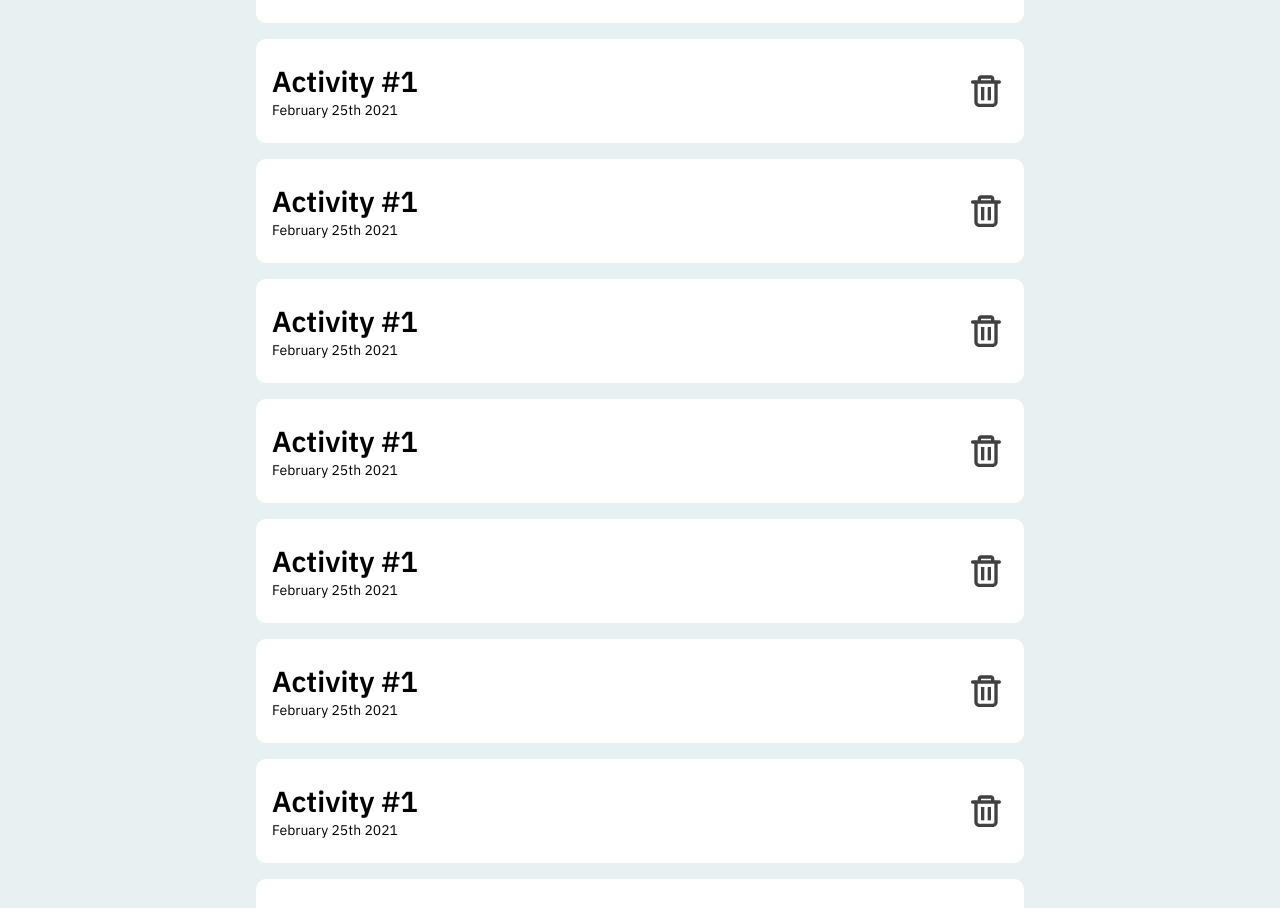
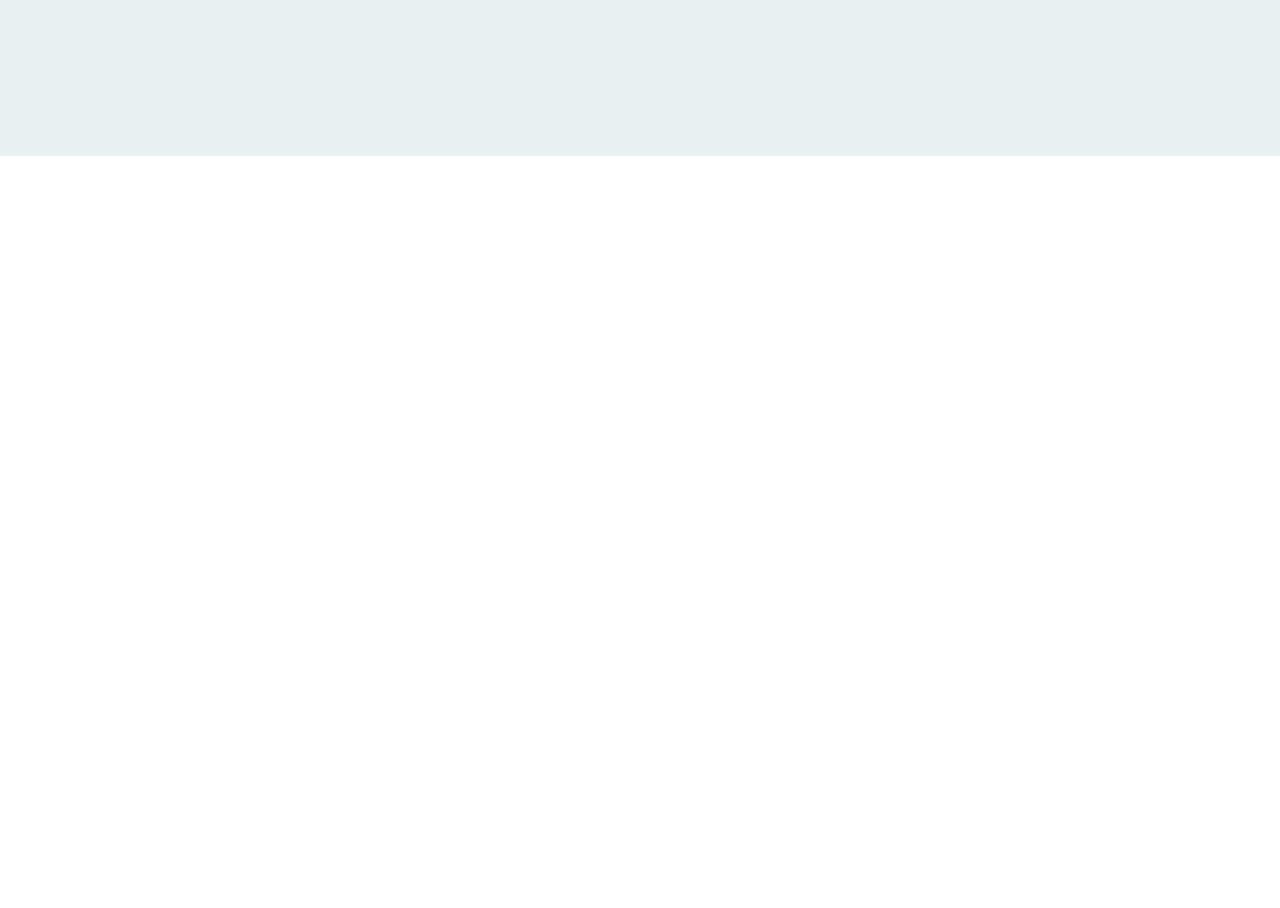
Before and after one commit to vincentsuryakim/todolist, a React (Create React App) app: page / in a window 1280 px wide. Shown: the part 644-1552 px from the top of the page. After the commit the page ends 800 px from the top, so only its background shows below. Built offline with nearby package versions, Linux system fonts and the light colour scheme.

Commit message:
AddTask and DeleteTask function finished

```diff
--- a/src/components/Activity/index.js
+++ b/src/components/Activity/index.js
@@ -3,9 +3,14 @@ import { Style } from './style';
 
 import deletesymbol from './assets/delete.svg';
 
-export const Activity = ({ name, date }) => {
+export const Activity = ({ name, date, index, data, setData }) => {
+
+    const deleteData = () => {
+        setData(data.filter((item) => data.indexOf(item) != index))
+    }
+
     return (
-        <Style titlelength={name.length}>
+        <Style>
             <div className="information">
                 <div className="information-wrapper">
                     <h4>{name}</h4>
@@ -13,7 +18,7 @@ export const Activity = ({ name, date }) => {
                 </div>
             </div>
             <div className="delete">
-                <img src={deletesymbol} />
+                <img src={deletesymbol} onClick={(e) => deleteData()}/>
             </div>
         </Style>
     )
--- a/src/pages/landing/index.js
+++ b/src/pages/landing/index.js
@@ -5,7 +5,22 @@ import ReactSlider from 'react-slider'
 import { Activity } from './../../components/Activity';
 
 export const Landing = () => {
+    const [data, setData] = useState([])
+
+    const [newTaskName, setNewTaskName] = useState('')
+    const [newDueDate, setDueDate] = useState('')
+
+    const [searchActivityName, setSearchActivityName] = useState('')
     const [sortDate, setSortDate] = useState(false)
+
+    const AddTask = () => {
+        if (newTaskName.length !== 0 && newDueDate.length !== 0) {
+            setData([...data, {
+                name: newTaskName,
+                date: newDueDate
+            }])
+        }
+    }
 
     return (
         <Style>
@@ -31,7 +46,7 @@ export const Landing = () => {
                                     <h5>Task Name</h5>
                                 </div>
                                 <div className="taskname-content">
-                                    <input type="text" placeholder="New Activity" />
+                                    <input type="text" placeholder="New Activity" onChange={(e) => setNewTaskName(e.target.value)} />
                                 </div>
                             </div>
                             <div className="separator" />
@@ -40,14 +55,14 @@ export const Landing = () => {
                                     <h5>Due Date</h5>
                                 </div>
                                 <div className="due-date-content">
-                                    <input type="date" />
+                                    <input type="date" onChange={(e) => setDueDate(e.target.value)} />
                                 </div>
                             </div>
                             <div className="separator" />
                             <div className="newtask-button">
                                 <div className="newtask-button-title" />
                                 <div className="newtask-button-content">
-                                    <button>Add Task</button>
+                                    <button onClick={() => AddTask()}>Add Task</button>
                                 </div>
                             </div>
                         </div>
@@ -70,22 +85,18 @@ export const Landing = () => {
                                     max={1}
                                     thumbClassName="example-thumb"
                                     onChange={() => setSortDate(!sortDate ? true : false)}
-                                    renderThumb={(props, state) => <div {...props}>{state.valueNow == 0 ? "Name" : "Date"}</div>}
+                                    renderThumb={(props, state) => <div {...props}>{state.valueNow === 0 ? "Name" : "Date"}</div>}
                                 />
                             </div>
                         </div>
                         <div className="tasklist-content">
-                            <Activity name="Activity #1" date="February 25th 2021" />
-                            <Activity name="Activity #1" date="February 25th 2021" />
-                            <Activity name="Activity #1" date="February 25th 2021" />
-                            <Activity name="Activity #1" date="February 25th 2021" />
-                            <Activity name="Activity #1" date="February 25th 2021" />
-                            <Activity name="Activity #1" date="February 25th 2021" />
-                            <Activity name="Activity #1" date="February 25th 2021" />
-                            <Activity name="Activity #1" date="February 25th 2021" />
-                            <Activity name="Activity #1" date="February 25th 2021" />
-                            <Activity name="Activity #1" date="February 25th 2021" />
-                            <Activity name="Activity #1" date="February 25th 2021" />
+                            {data &&
+                                data.map((content, idx) => {
+                                    return (
+                                        <Activity name={content.name} date={content.date} index={idx} data={data} setData={setData} />
+                                    )
+                                })
+                            }
                         </div>
                     </div>
                 </div>
```
